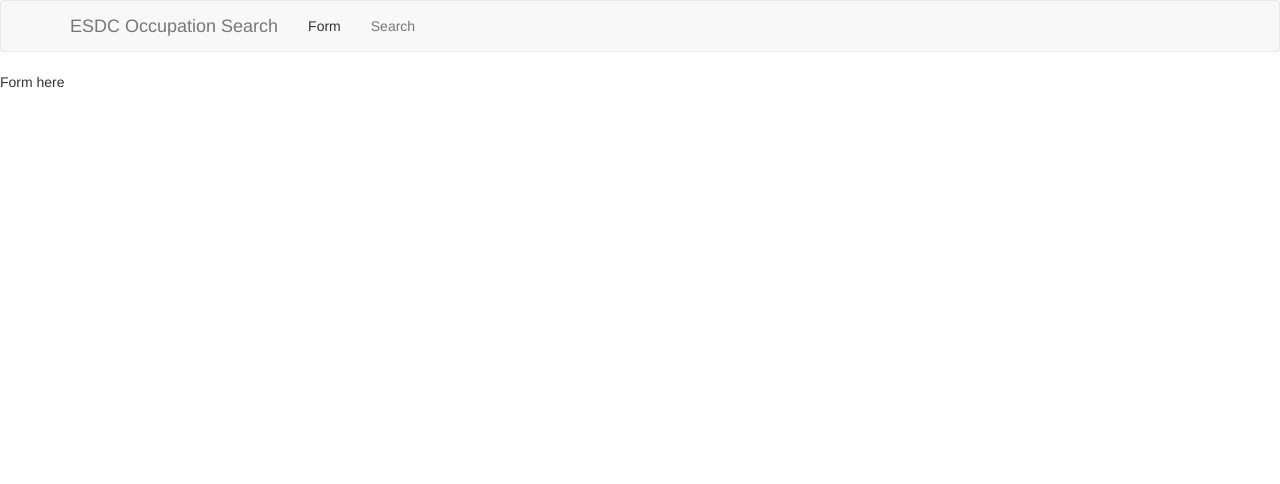
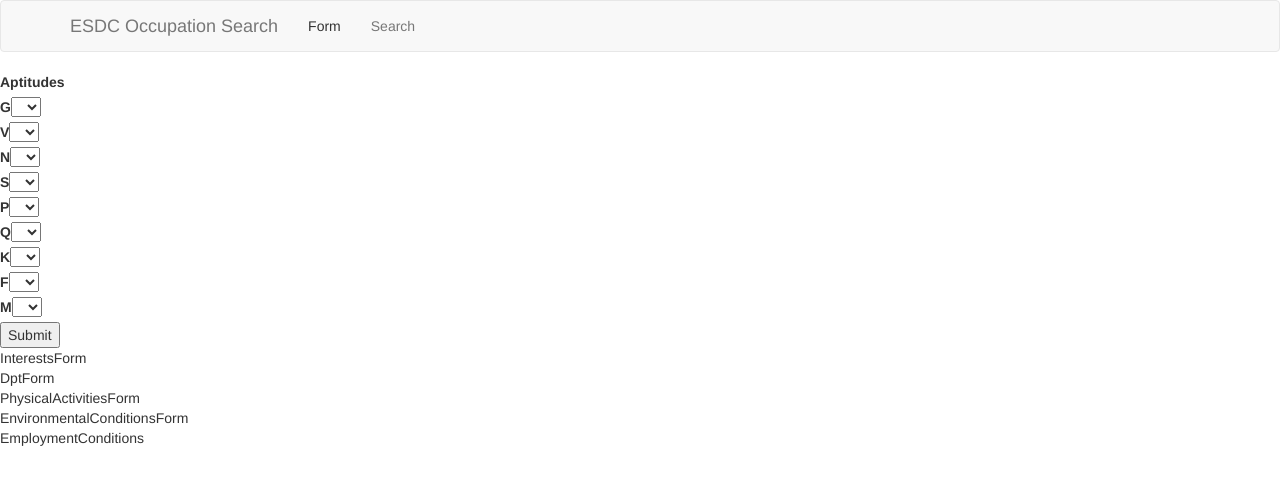
Before and after one commit to evmarts/esdc-jobs-app, a React (Create React App) app: page / in a window 1280 px wide. Both pictures are taken after a click on the button "Form". Shown: the top 484 px of the page. Built offline with nearby package versions, Linux system fonts and the light colour scheme.

Commit message:
refactoring

```diff
--- a/src/component/App.js
+++ b/src/component/App.js
@@ -4,13 +4,14 @@ import FetchJobs from "./FetchJobs";
 import SearchTool from "./SearchTool";
 import OccupationForm from "./OccupationForm";
 import { Navbar, Nav, NavItem } from "react-bootstrap";
+import AptitudesForm from "./AptitudesForm";
 
 class App extends Component {
   state = {
     response: "",
     isFormVisible: false,
     isSearchVisible: false,
-    fields: { aptitudesMin: "3", aptitudesMax: "3" }
+    fields: ""
   };
 
   handleFormSelect = () => {
@@ -52,7 +53,9 @@ class App extends Component {
   };
 
   onSubmit = async fields => {
+    console.log('yoooo')
     await this.setState({ fields });
+    console.log(this.state.fields);
   };
 
   DisplayResult = props => {
@@ -69,7 +72,7 @@ class App extends Component {
       return (
         <div>
           <this.TopNav />
-          <div>Form here</div>
+          <OccupationForm onSubmit={fields => this.onSubmit(fields)}/>
         </div>
       );
     }
@@ -88,7 +91,6 @@ class App extends Component {
         {/* <SearchTool /> */}
         {/* <Form onSubmit={fields => this.onSubmit(fields)} /> */}
         {/* <this.DisplayResult /> */}
-        <OccupationForm />
       </div>
     );
   }
--- a/src/component/AptitudesForm.js
+++ b/src/component/AptitudesForm.js
@@ -1,13 +1,52 @@
 import React from "react";
+import descriptors from "../constants/descriptors";
 
 export default class AptitudesForm extends React.Component {
-  constructor(props) {
-    super(props);
-
-    this.state = {};
+  state = {
+    descriptors: descriptors
+  };
+  componentDidMount() {
+    console.log(this.state)
+    console.log(this.props)
   }
 
+  onSubmit = e => {
+    e.preventDefault();
+    this.props.onSubmit(this.state);
+  };
+
+  change = e => {
+    const value = e.target.value;
+    this.setState({
+      [value.split(0, 1)]: value
+    });
+  };
+
   render() {
-    return <div>AptitudesForm</div>;
+    return (
+      <div>
+        <form>
+          <label>{this.state.descriptors.descriptors.aptitudes.full}</label>
+          {Object.keys(this.state.descriptors.descriptors.aptitudes.values).map(
+            val => {
+              return (
+                <div>
+                  <label>{val}</label>
+                  <select name={val} onChange={e => this.change(e)}>
+                    <option value="" />
+                    {this.state.descriptors.descriptors.aptitudes.values[
+                      val
+                    ].options.map(o => {
+                      return <option value={val + o}>{o}</option>;
+                    })}
+                  </select>
+                </div>
+              );
+            }
+          )}
+          <button onClick={e => this.onSubmit(e)}>Submit</button>
+        </form>
+      </div>
+    );
   }
 }
--- a/src/component/OccupationForm.js
+++ b/src/component/OccupationForm.js
@@ -1,5 +1,4 @@
 import React from "react";
-import descriptors from "../constants/descriptors";
 import AptitudesForm from "./AptitudesForm";
 import DptForm from "./DptForm";
 import EmploymentConditionsForm from "./EmploymentConditionsForm";
@@ -17,12 +16,12 @@ export default class OccupationForm extends React.Component {
   render() {
     return (
       <div>
-        <AptitudesForm />
+        <AptitudesForm onSubmit={fields => this.props.onSubmit(fields)}/>
         <InterestsFrom />
         <DptForm />
         <PhysicalActvitiesForm />
         <EnvironmentalConditionsForm />
-        <EmploymentConditionsForm />\
+        <EmploymentConditionsForm />
       </div>
     );
   }
```
